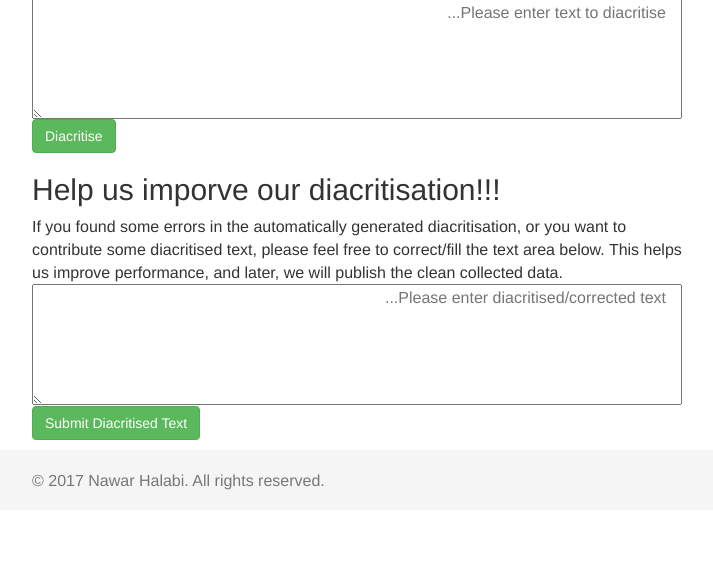
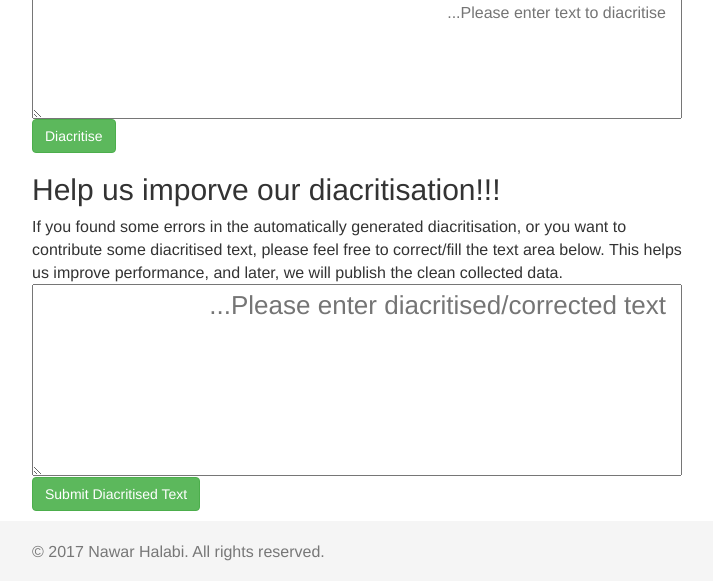
Before and after one commit to nawarhalabi/Arabic-Speech-Corpus-Website, a PHP site: page /diacritiser.php in a window 1280 px wide. Shown: the part 418-1002 px from the top of the page, without its empty margins (283-996 px from the left). Before the commit the page ends 908 px from the top, so only its background shows below. Run offline with PHP 8.4, Linux system fonts and the light colour scheme; some libraries are stand-ins or nearby versions.

Commit message:
Increased fonts size of diacritised text to make easier to see/edit

```diff
--- a/css/main.css
+++ b/css/main.css
@@ -42,3 +42,11 @@ body {
 	text-align: center;
 	margin-top: 15px;
 }
+
+textarea[name=correction] {
+    font-size: 26px;
+}
+
+#diacritisation-result {
+    font-size: 26px;
+}
```
